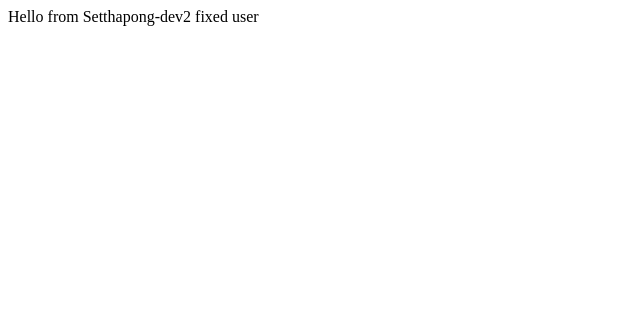
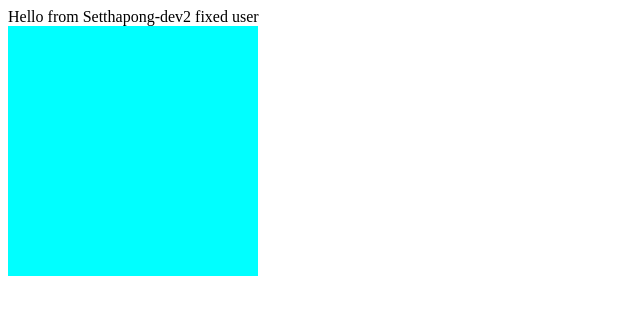
Before and after one commit to Setthapong-dev/try-git-github-co, a plain HTML site: page index.html in a window 1280 px wide. Shown: the whole page, without its empty margins (0-640 px from the left). Drawn offline with Linux system fonts and the light colour scheme.

Commit message:
dev-1 create box

```diff
--- a/index.html
+++ b/index.html
@@ -8,5 +8,6 @@
 </head>
 <body>
     Hello from Setthapong-dev2 fixed user
+    <div class="box1"></div>
 </body>
 </html>
--- a/style.css
+++ b/style.css
@@ -0,0 +1,5 @@
+.box1 {
+    background-color: aqua;
+    width: 250px;
+    height: 250px;
+}
```
